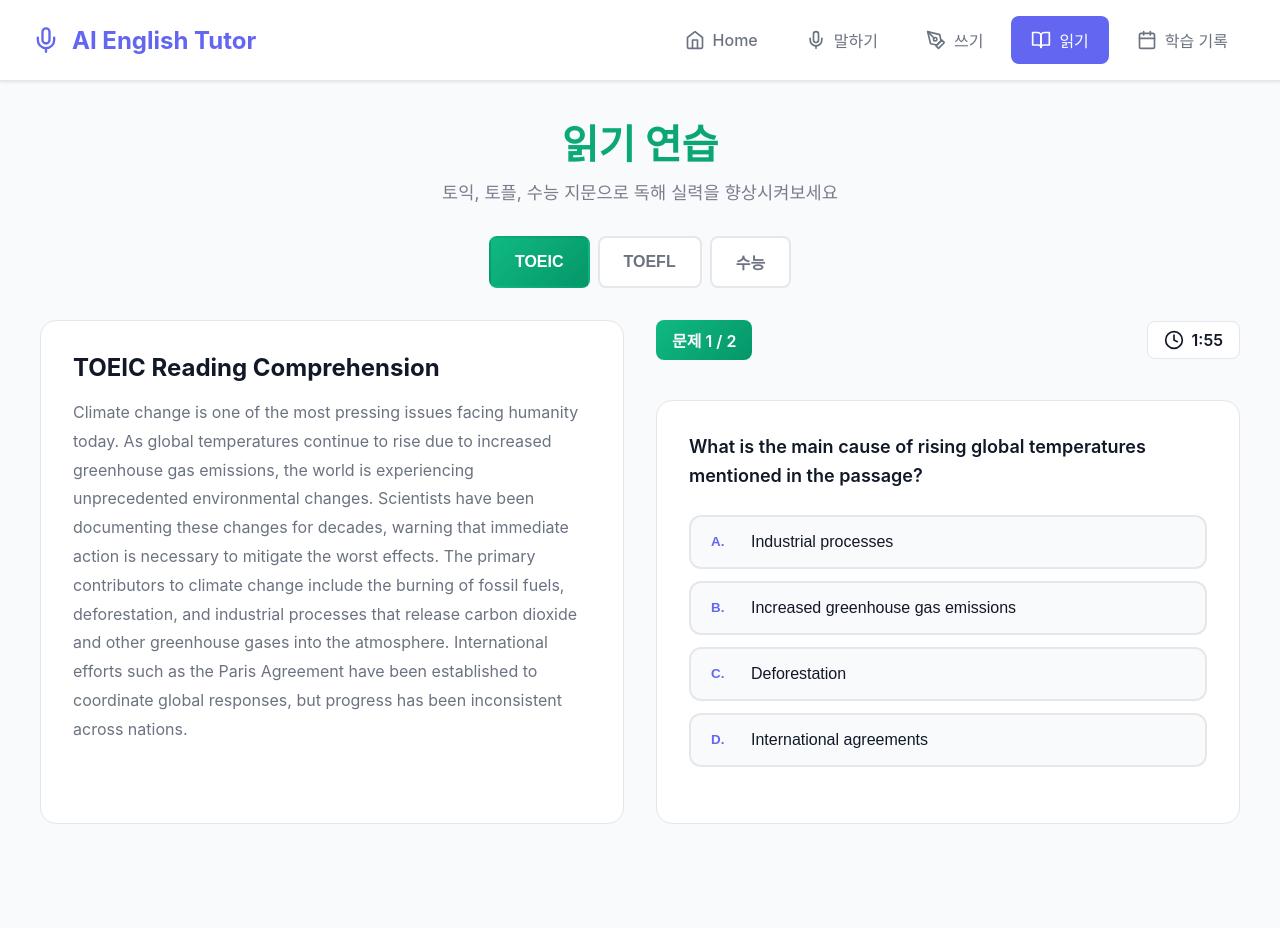
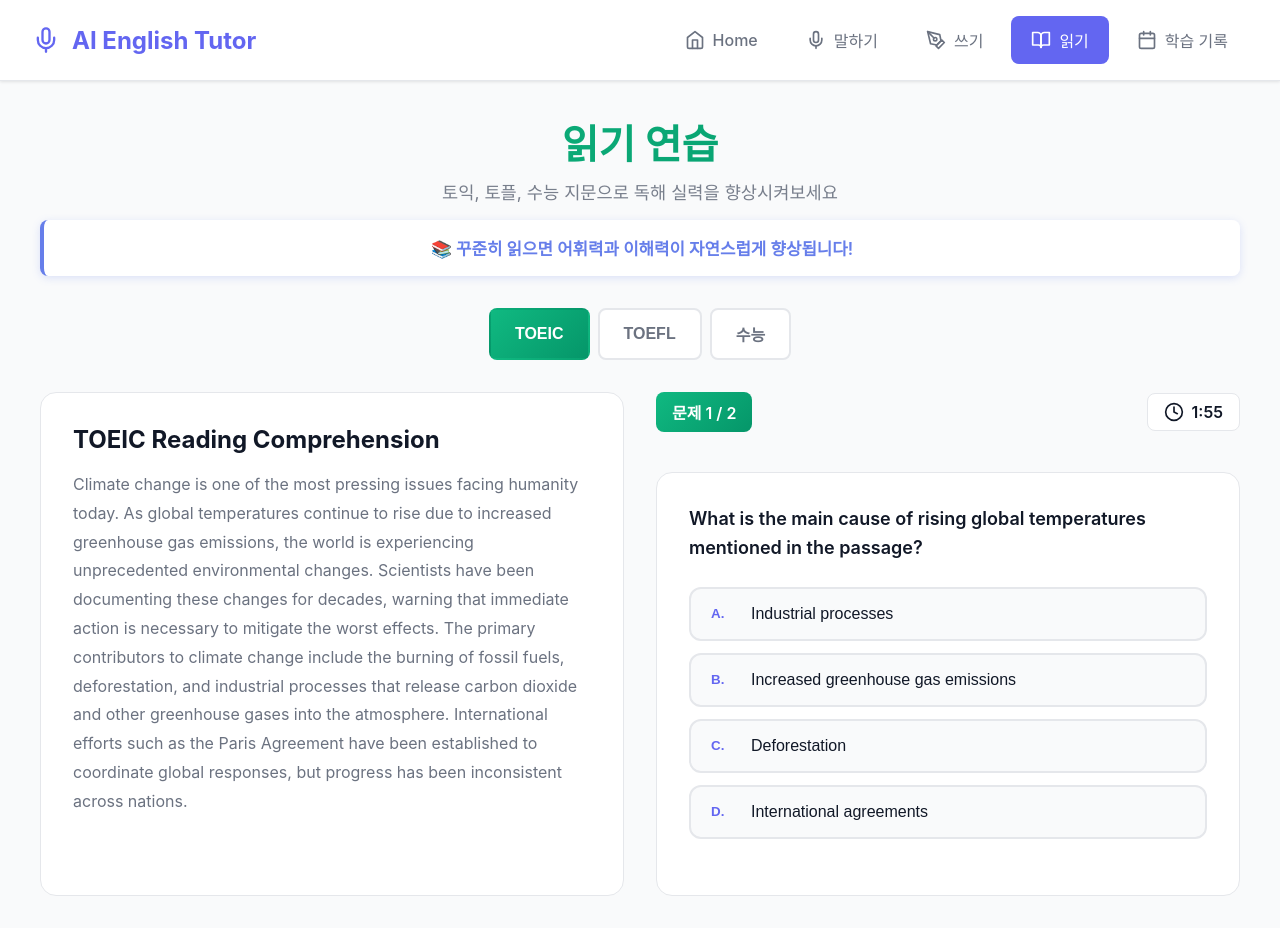
Before and after one commit to daeungo11-sys/ai-english-platform, a React (Vite) app: page /reading in a window 1280 px wide. Before the commit the page ends 856 px from the top, so only its background shows below. Built offline with nearby package versions, Linux system fonts and the light colour scheme.

Commit message:
Add encouragement banners to all pages for better user motivation

```diff
--- a/src/pages/Calendar.css
+++ b/src/pages/Calendar.css
@@ -7,7 +7,21 @@
 .page-header {
   text-align: center;
   color: white;
-  margin-bottom: 2rem;
+  margin-bottom: 1rem;
+}
+
+.encouragement-banner {
+  background: rgba(255, 255, 255, 0.95);
+  border-left: 4px solid #667eea;
+  padding: 1rem 1.5rem;
+  border-radius: 0.5rem;
+  margin: 0 auto 2rem;
+  max-width: 1400px;
+  text-align: center;
+  font-weight: 600;
+  color: #667eea;
+  font-size: 1.05rem;
+  box-shadow: 0 2px 8px rgba(102, 126, 234, 0.2);
 }
 
 .page-header h1 {
--- a/src/pages/Calendar.tsx
+++ b/src/pages/Calendar.tsx
@@ -151,6 +151,10 @@ export default function Calendar() {
       <div className="page-header">
         <h1>학습 기록</h1>
         <p>매일의 학습 경험을 기록하고 어려운 부분을 추적해보세요</p>
+      </div>
+
+      <div className="encouragement-banner">
+        📅 매일의 작은 기록이 큰 성장을 만들어냅니다!
       </div>
 
       <div className="calendar-container">
--- a/src/pages/Reading.css
+++ b/src/pages/Reading.css
@@ -19,6 +19,19 @@
 .page-header p {
   color: var(--text-secondary);
   font-size: 1.125rem;
+}
+
+.encouragement-banner {
+  background: linear-gradient(135deg, #ecfdf5 0%, #d1fae5 100%);
+  border-left: 4px solid #10b981;
+  padding: 1rem 1.5rem;
+  border-radius: 0.5rem;
+  margin-bottom: 2rem;
+  text-align: center;
+  font-weight: 600;
+  color: #047857;
+  font-size: 1.05rem;
+  box-shadow: 0 2px 8px rgba(16, 185, 129, 0.1);
 }
 
 .exam-selector {
--- a/src/pages/Reading.tsx
+++ b/src/pages/Reading.tsx
@@ -178,6 +178,10 @@ export default function Reading() {
         <p>토익, 토플, 수능 지문으로 독해 실력을 향상시켜보세요</p>
       </div>
 
+      <div className="encouragement-banner">
+        📚 꾸준히 읽으면 어휘력과 이해력이 자연스럽게 향상됩니다!
+      </div>
+
       <div className="exam-selector">
         <button
           className={`exam-btn ${examType === 'toeic' ? 'active' : ''}`}
--- a/src/pages/Speaking.css
+++ b/src/pages/Speaking.css
@@ -19,6 +19,19 @@
 .page-header p {
   color: var(--text-secondary);
   font-size: 1.125rem;
+}
+
+.encouragement-banner {
+  background: linear-gradient(135deg, #f0f9ff 0%, #e0e7ff 100%);
+  border-left: 4px solid #6366f1;
+  padding: 1rem 1.5rem;
+  border-radius: 0.5rem;
+  margin-bottom: 2rem;
+  text-align: center;
+  font-weight: 600;
+  color: #4338ca;
+  font-size: 1.05rem;
+  box-shadow: 0 2px 8px rgba(99, 102, 241, 0.1);
 }
 
 .speaking-container {
--- a/src/pages/Speaking.tsx
+++ b/src/pages/Speaking.tsx
@@ -104,6 +104,10 @@ export default function Speaking() {
         <p>매일 새로운 질문에 답변해 영어 말하기 실력을 향상시켜보세요</p>
       </div>
 
+      <div className="encouragement-banner">
+        💬 매일 영어로 말하는 연습을 하면 자신감이 쑥쑥 자라납니다!
+      </div>
+
       <div className="speaking-container">
         <div className="question-card">
           <div className="question-header">
--- a/src/pages/Writing.css
+++ b/src/pages/Writing.css
@@ -19,6 +19,19 @@
 .page-header p {
   color: var(--text-secondary);
   font-size: 1.125rem;
+}
+
+.encouragement-banner {
+  background: linear-gradient(135deg, #fffbeb 0%, #fef3c7 100%);
+  border-left: 4px solid #f59e0b;
+  padding: 1rem 1.5rem;
+  border-radius: 0.5rem;
+  margin-bottom: 2rem;
+  text-align: center;
+  font-weight: 600;
+  color: #92400e;
+  font-size: 1.05rem;
+  box-shadow: 0 2px 8px rgba(245, 158, 11, 0.1);
 }
 
 .writing-container {
--- a/src/pages/Writing.tsx
+++ b/src/pages/Writing.tsx
@@ -80,6 +80,10 @@ export default function Writing() {
         <p>짧은 주제에 대해 에세이를 작성하고 AI 피드백을 받아보세요</p>
       </div>
 
+      <div className="encouragement-banner">
+        ✍️ 글을 쓰는 것은 생각을 정리하는 가장 좋은 방법입니다!
+      </div>
+
       <div className="writing-container">
         <div className="topic-card">
           <div className="topic-header">
```
